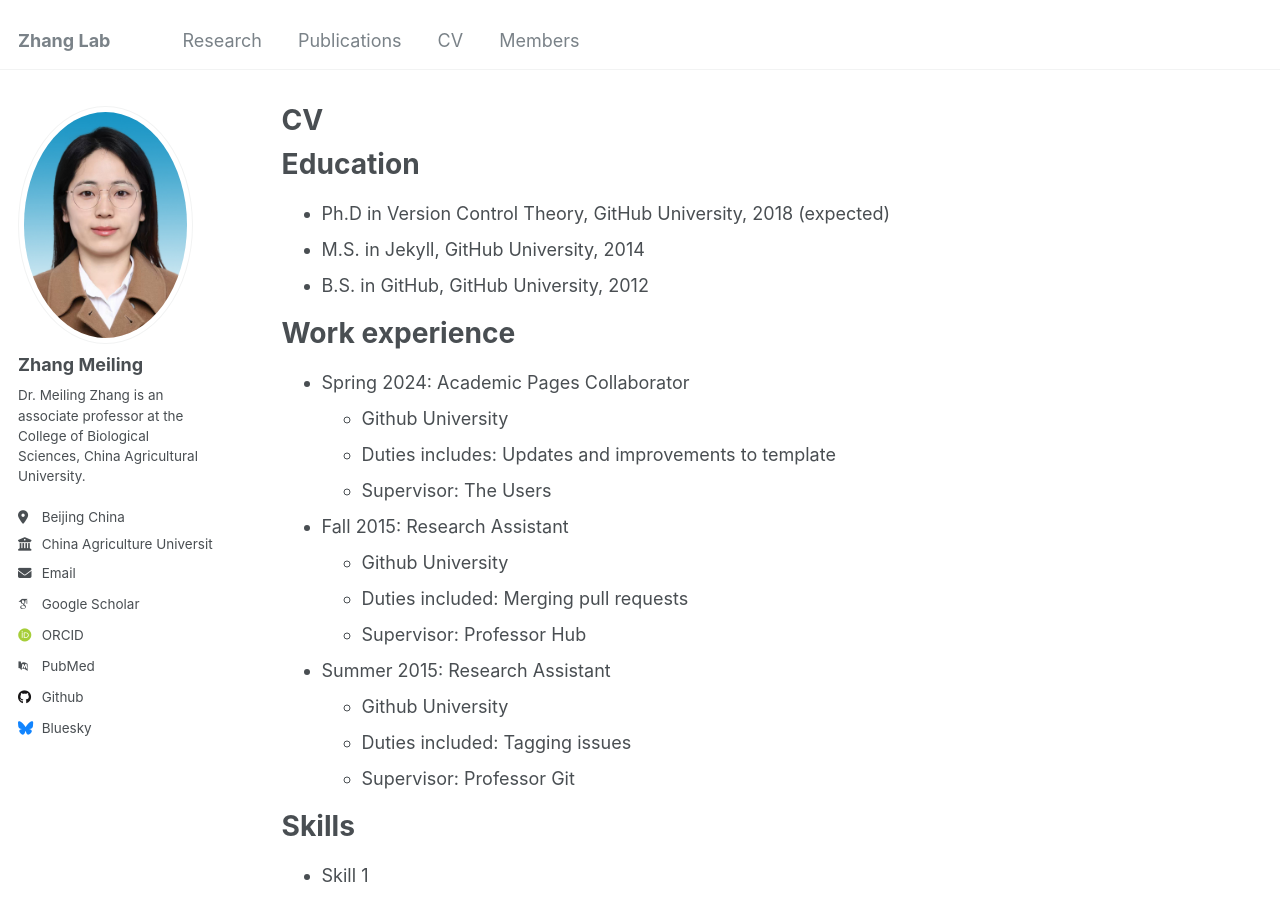
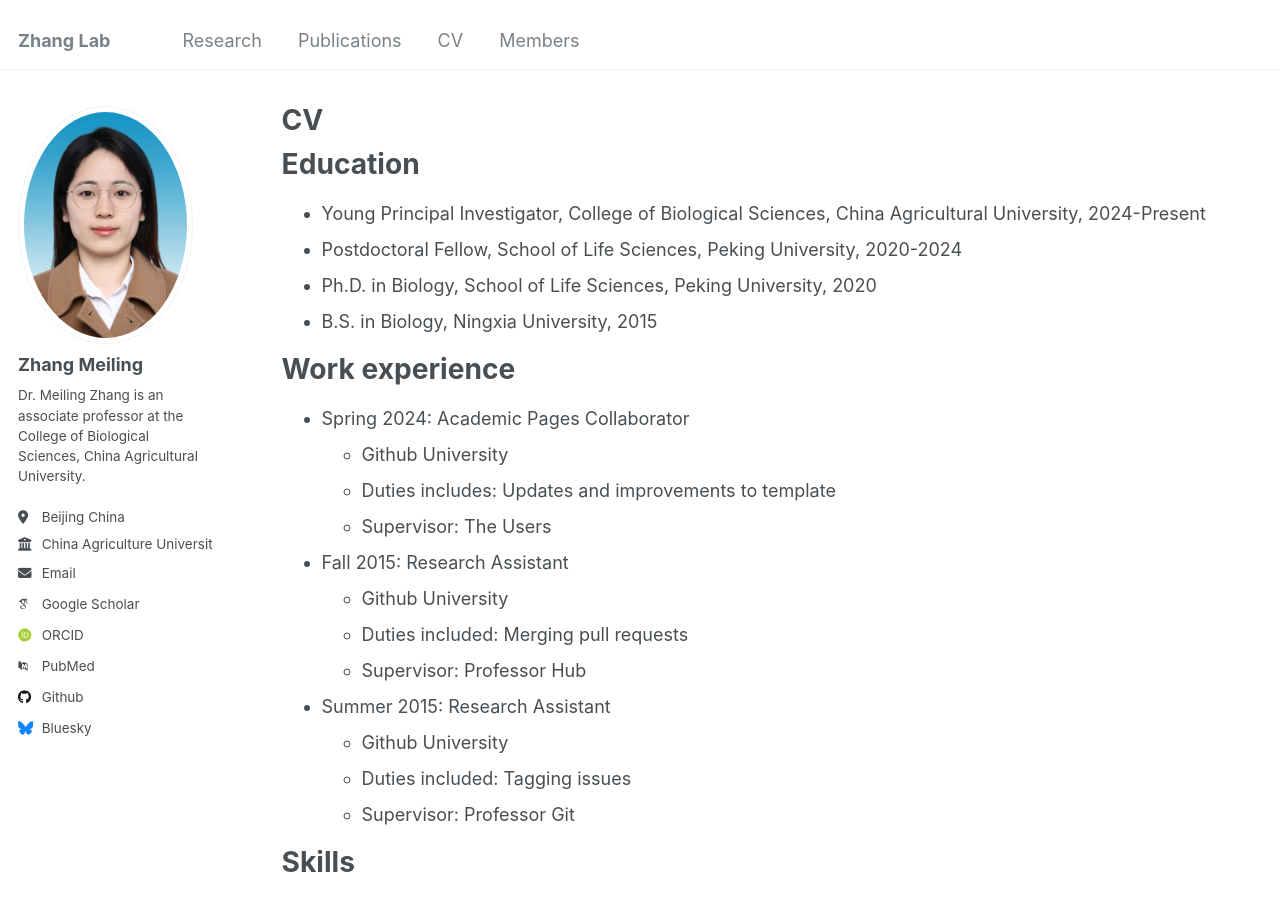
Before and after one commit to Hui50138/ZhangMeiling-Lab, a Jekyll site: the page built from _pages/cv.md, in a window 1280 px wide and 900 px high. Built offline with Jekyll 4.4.1, drawn with Linux system fonts in a browser that asks for light colours; some web fonts are replaced.

Commit message:
Update cv.md

```diff
--- a/_pages/cv.md
+++ b/_pages/cv.md
@@ -11,9 +11,10 @@ redirect_from:
 
 Education
 ======
-* Ph.D in Version Control Theory, GitHub University, 2018 (expected)
-* M.S. in Jekyll, GitHub University, 2014
-* B.S. in GitHub, GitHub University, 2012
+* Young Principal Investigator, College of Biological Sciences, China Agricultural University, 2024-Present
+* Postdoctoral Fellow, School of Life Sciences, Peking University, 2020-2024
+* Ph.D. in Biology, School of Life Sciences, Peking University, 2020
+* B.S. in Biology, Ningxia University, 2015
 
 Work experience
 ======
```
